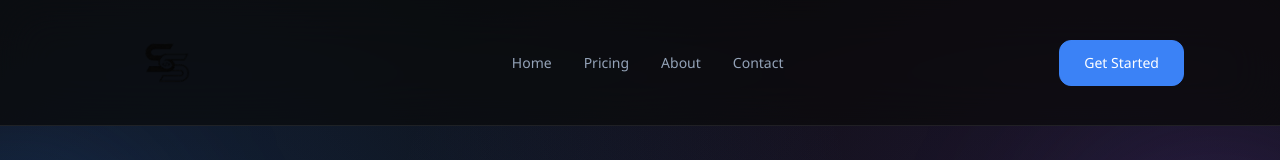
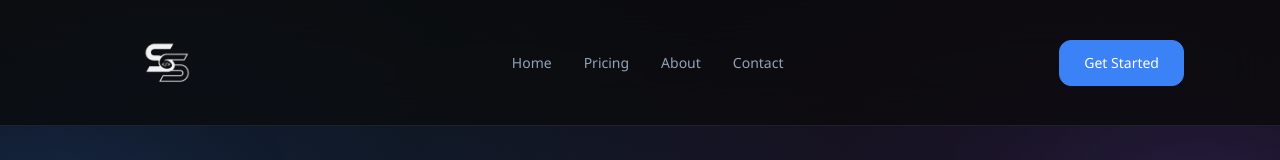
Before and after one commit to MySaaS1023/SS, a Next.js app: page / in a window 1280 px wide. Shown: the top 160 px of the page. Built offline with nearby package versions, Linux system fonts and the light colour scheme.

Commit message:
Add files via upload

```diff
--- a/components/logo.tsx
+++ b/components/logo.tsx
@@ -15,9 +15,7 @@ export function Logo({ compact = false }: LogoProps) {
         width={140}
         height={50}
         priority
-        className={`h-auto object-contain ${
-          compact ? "w-[100px] sm:w-[110px]" : "w-[120px] sm:w-[140px]"
-        }`}
+        className="invert brightness-200 object-contain w-[140px] h-auto"
       />
     </Link>
   );
```
